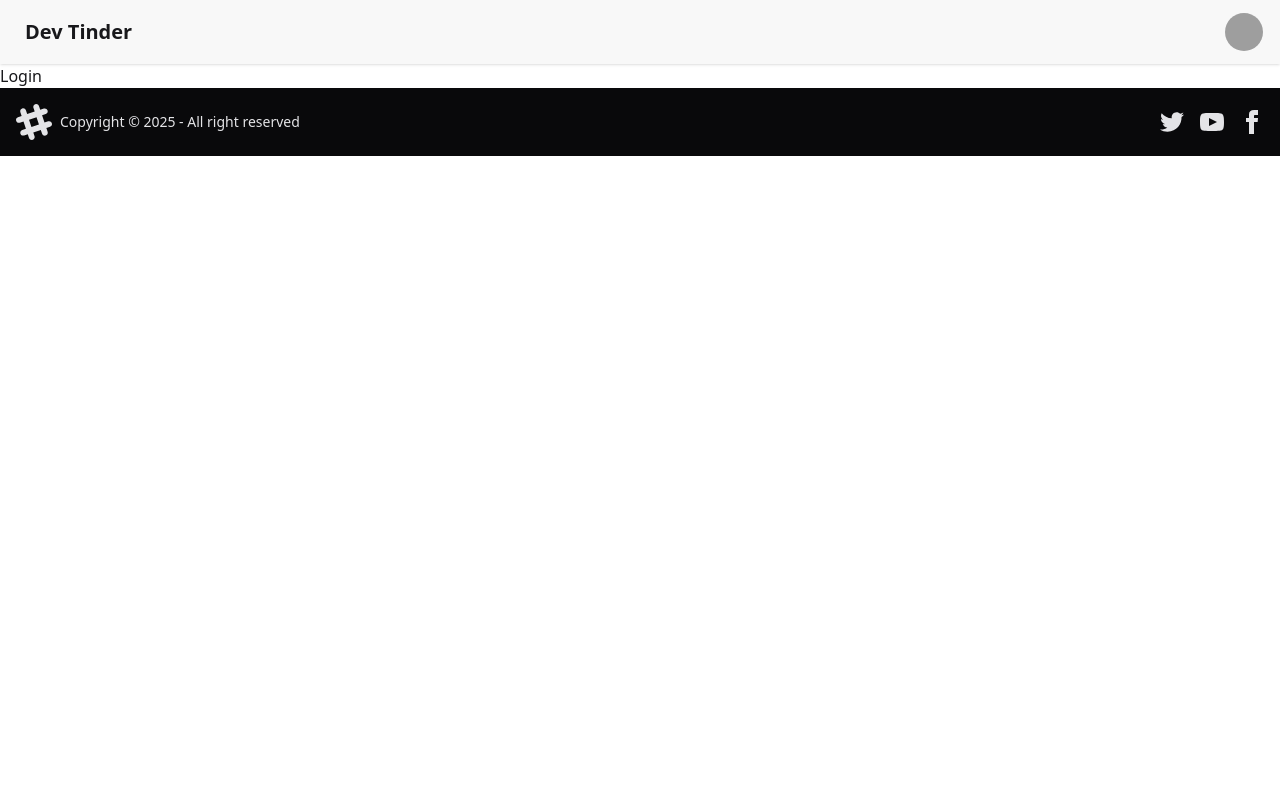
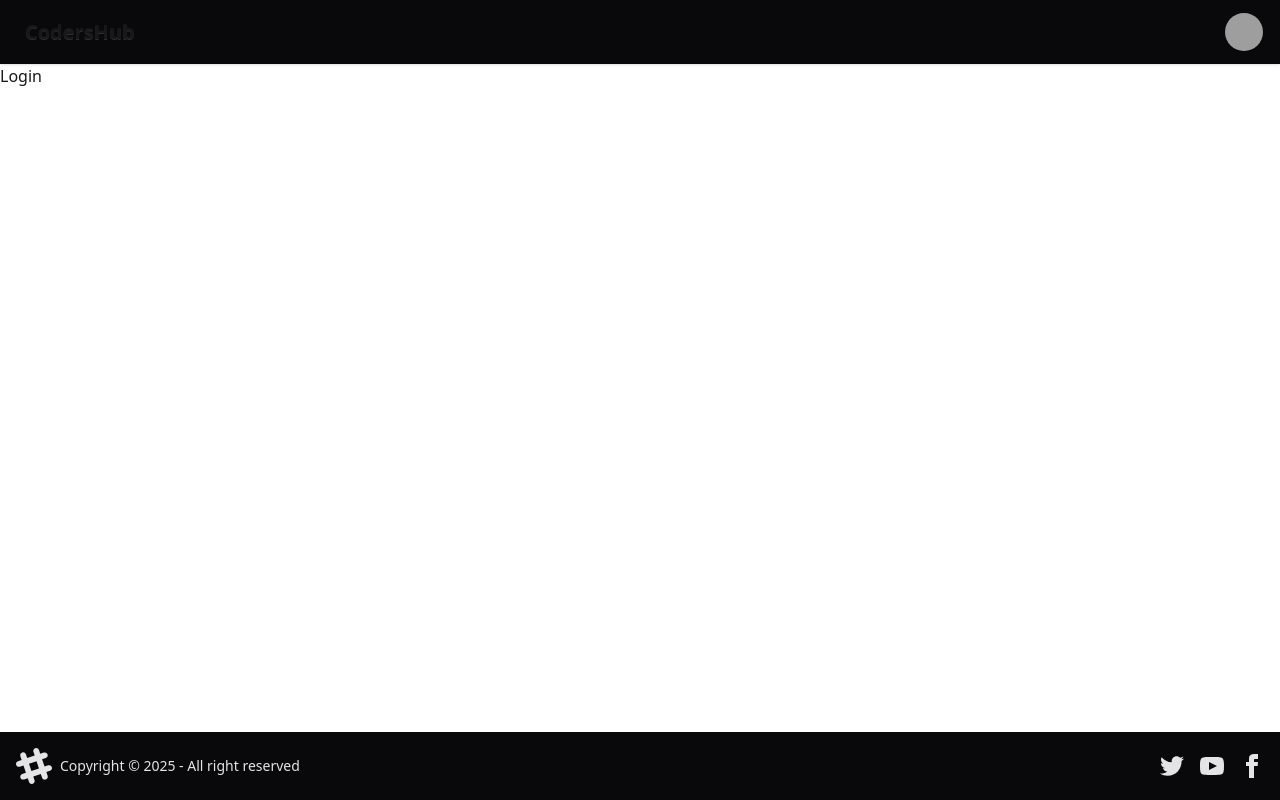
Before and after one commit to durgeshhhhhhh/codershub-frontend, a React (Vite) app: page /login in a window 1280 px wide. Built offline with nearby package versions, Linux system fonts and the light colour scheme; grey boxes are pictures that could not be loaded.

Commit message:
created multiple components

```diff
--- a/index.html
+++ b/index.html
@@ -1,10 +1,10 @@
-<!doctype html>
+<!DOCTYPE html>
 <html lang="en">
   <head>
     <meta charset="UTF-8" />
     <link rel="icon" type="image/svg+xml" href="/vite.svg" />
     <meta name="viewport" content="width=device-width, initial-scale=1.0" />
-    <title>devtinder</title>
+    <title>codershub</title>
   </head>
   <body>
     <div id="root"></div>
--- a/src/App.jsx
+++ b/src/App.jsx
@@ -9,8 +9,8 @@ function App() {
       <BrowserRouter basename="/">
         <Routes>
           <Route path="/" element={<Body />}>
-            <Route path="/login" element={<Login />} />
-            <Route path="/profile" element={<Profile />} />
+            <Route path="login" element={<Login />} />
+            <Route path="profile" element={<Profile />} />
           </Route>
         </Routes>
       </BrowserRouter>
--- a/src/component/Body.jsx
+++ b/src/component/Body.jsx
@@ -4,9 +4,13 @@ import Footer from "./Footer";
 
 const Body = () => {
   return (
-    <div>
+    <div className="min-h-screen flex flex-col">
       <NavBar />
-      <Outlet />
+
+      <main className="flex-1">
+        <Outlet />
+      </main>
+
       <Footer />
     </div>
   );
--- a/src/component/Login.jsx
+++ b/src/component/Login.jsx
@@ -1,5 +1,9 @@
 const Login = () => {
-  return <div>Login</div>;
+  return (
+    <div>
+      <h1>Login</h1>
+    </div>
+  );
 };
 
 export default Login;
--- a/src/component/NavBar.jsx
+++ b/src/component/NavBar.jsx
@@ -1,8 +1,8 @@
 const NavBar = () => {
   return (
-    <div className="navbar bg-base-200 shadow-sm">
+    <div className="navbar bg-neutral shadow-sm">
       <div className="flex-1">
-        <a className="btn btn-ghost text-xl">Dev Tinder</a>
+        <a className="btn btn-ghost text-xl">CodersHub</a>
       </div>
       <div className="flex gap-2">
         <div className="dropdown dropdown-end mx-2">
--- a/vite.config.js
+++ b/vite.config.js
@@ -1,10 +1,8 @@
-import { defineConfig } from 'vite'
-import react from '@vitejs/plugin-react'
-import tailwindcss from '@tailwindcss/vite'
+import { defineConfig } from "vite";
+import react from "@vitejs/plugin-react";
+import tailwindcss from "@tailwindcss/vite";
 
 // https://vite.dev/config/
 export default defineConfig({
-  plugins: [
-    react(), tailwindcss(),
-  ],
-})
+  plugins: [react(), tailwindcss()],
+});
```
